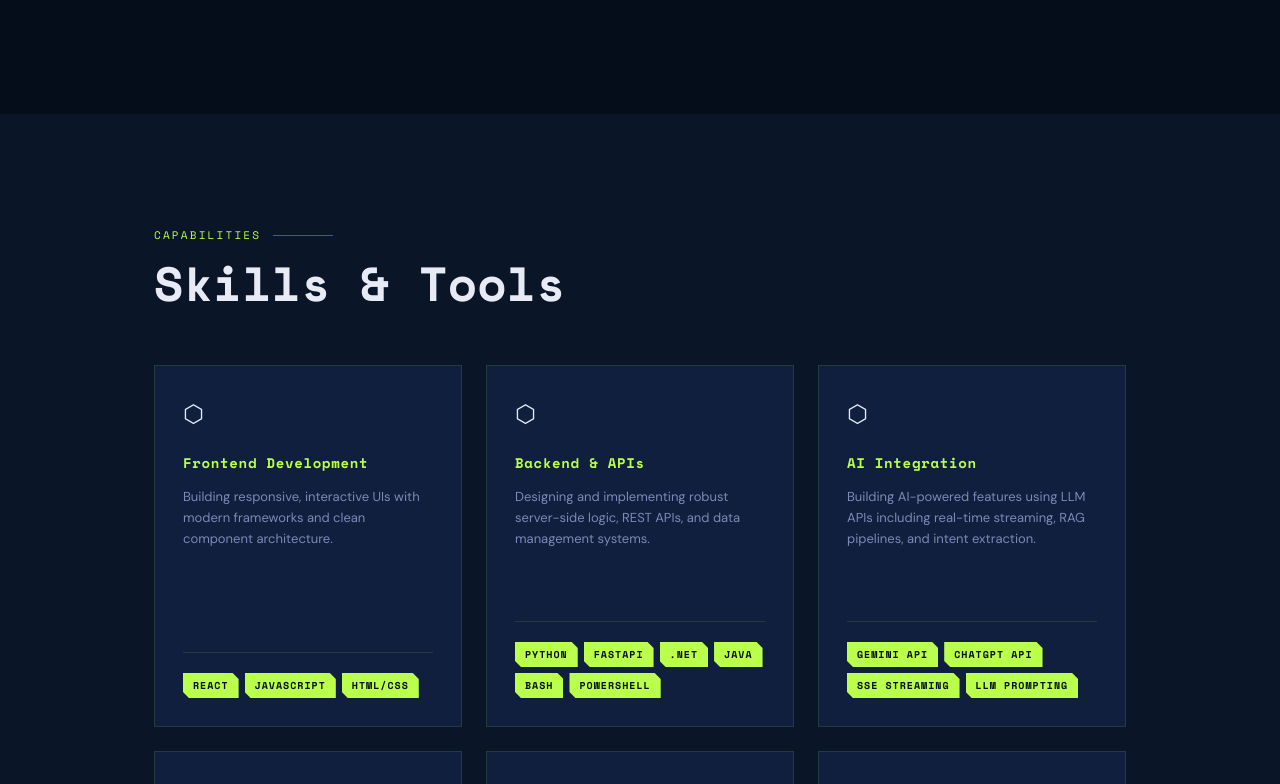
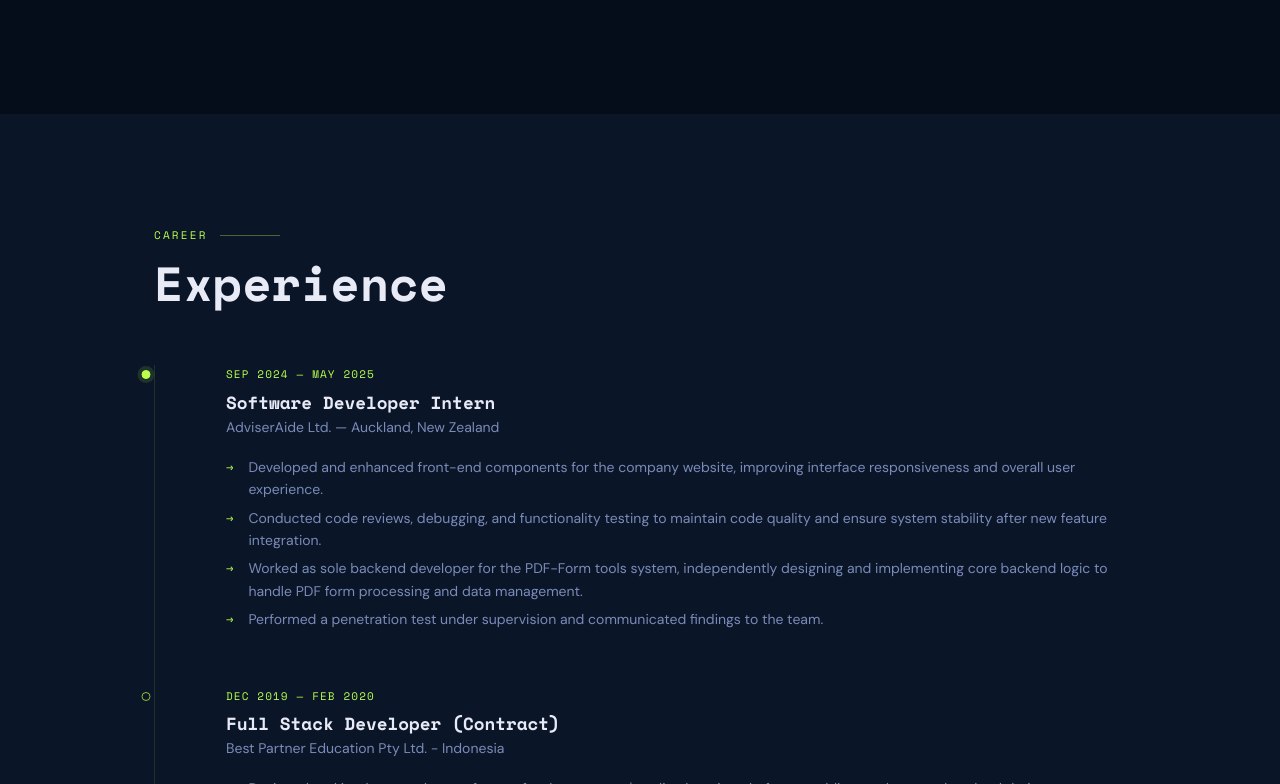
Before and after one commit to AngelVEC/portfolio, a React (Vite) app: page / in a window 1280 px wide. Shown: the part 1596-2380 px from the top of the page. Built offline with nearby package versions, Linux system fonts and the light colour scheme.

Commit message:
Change: moving skills under project and experience section

```diff
--- a/src/App.jsx
+++ b/src/App.jsx
@@ -18,9 +18,9 @@ export default function App() {
         <Nav />
         <Hero />
         <About />
+        <Experience />
+        <Projects />
         <Skills />
-        <Projects />
-        <Experience />
         <Footer />
     </>
   );
```
